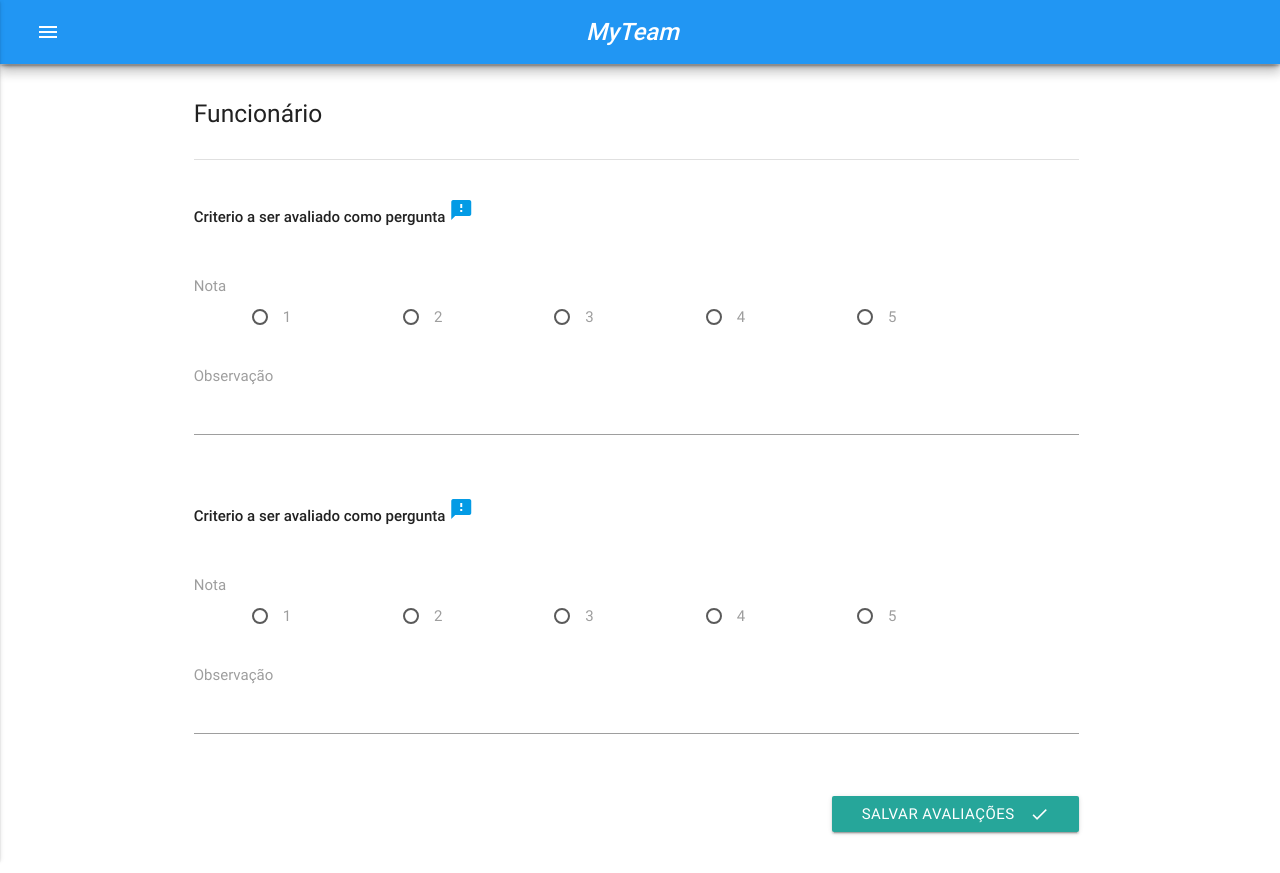
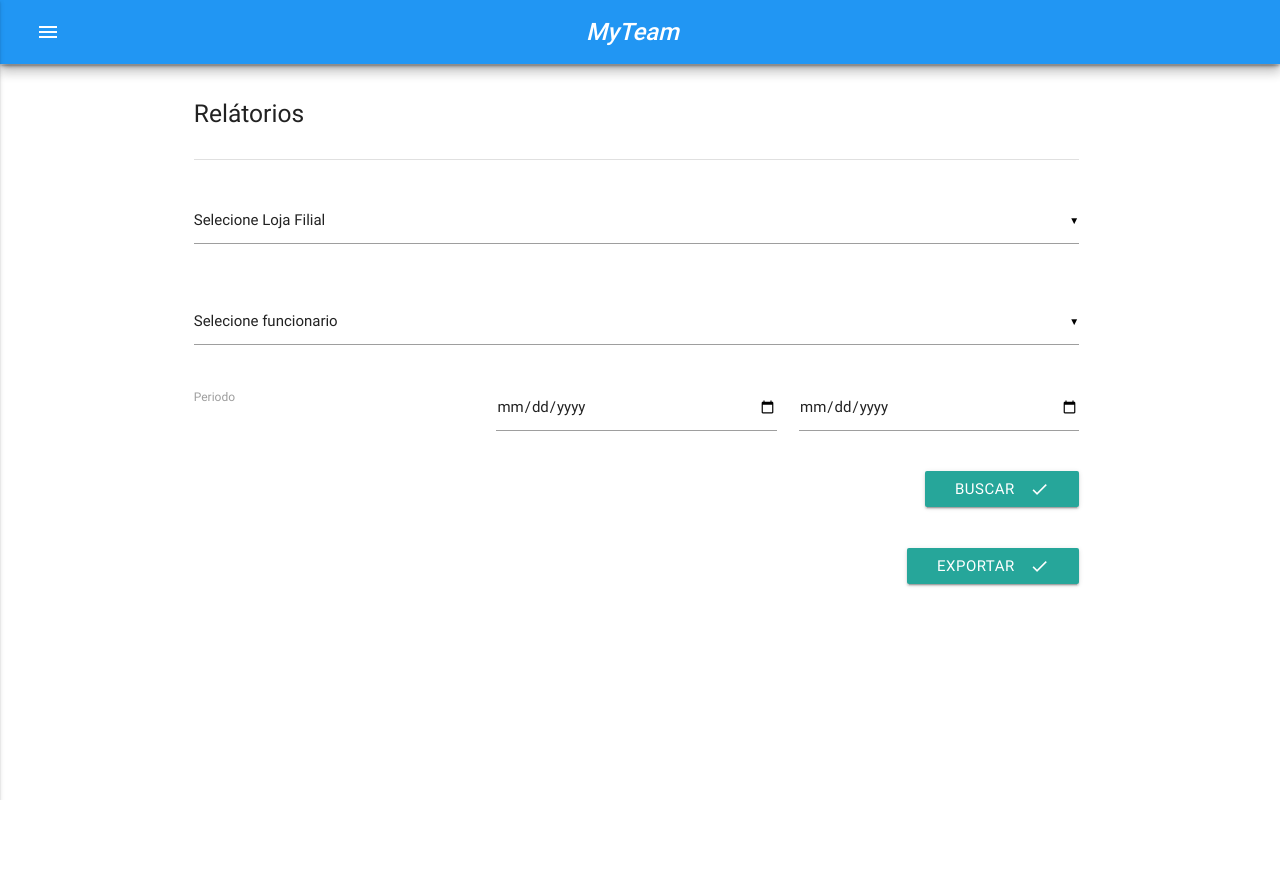
Before and after one commit to jefersoncunha/AppAvaliacao, a PHP site: page /views/relatorios.php in a window 1280 px wide. After the commit the page ends 800 px from the top, so only its background shows below. Run offline with PHP 8.4, Linux system fonts and the light colour scheme; some libraries are stand-ins or nearby versions.

Commit message:
Criado tela de relatorios

```diff
--- a/views/menu.php
+++ b/views/menu.php
@@ -8,11 +8,11 @@
             <a href="#!email"><span class="white-text email">jdandturk@gmail.com</span></a>
         </div></li>
     <!--<li><a href="#!"><i class="material-icons">cloud</i>Avaliações</a></li>-->
-    <li><a href="home.php">Inicio</a></li>
+    <li><a href="home.php"><i class="material-icons"> home</i>Inicio</a></li>
     <li><div class="divider"></div></li>
 
     <li><a href="list_aval_filial.php"><i class="material-icons"> toc</i>Avaliações</a></li>
-    <li><a href="#!"><i class="material-icons"> assessment</i>Relatório</a></li>
+    <li><a href="relatorios.php"><i class="material-icons"> assessment</i>Relatório</a></li>
     <li><div class="divider"></div></li>
     <li class="menu-opcao">Funcionário</li>
     <li><a href="new_funcio.php" class="menu-opcao"><i class="material-icons"> add</i>Novo</a></li>
--- a/views/relatorios.php
+++ b/views/relatorios.php
@@ -8,127 +8,110 @@
         <link type="text/css" rel="stylesheet" href="../css/meu_css.css"  media="screen,projection"/>
         <!--Let browser know website is optimized for mobile-->
         <meta name="viewport" content="width=device-width, initial-scale=1.0"/>
+        <script type="text/javascript" src="../js/jquery-3.2.1.js"></script>
+        <script type="text/javascript" src="../js/materialize.min.js"></script>
+        <script type="text/javascript" src="https://www.gstatic.com/charts/loader.js"></script>
+        <script type="text/javascript">
+            google.charts.load('current', {'packages': ['line']});
+            google.charts.setOnLoadCallback(drawChart);
 
+            function drawChart() {
 
+                var data = new google.visualization.DataTable();
+                data.addColumn('number', 'Dia');
+                data.addColumn('number', 'Funcionario 1');
+
+                data.addRows([
+                    [1, 1],
+                    [2, 2],
+                    [3, 3],
+                    [4, 4],
+                    [5, 1],
+                    [6, 5],
+                    [7, 3],
+                    [8, 5],
+                    [9, 5],
+                    [10, 4],
+                    [11, 4],
+                    [12, 2],
+                    [13, 2],
+                    [14, 4]
+                ]);
+
+                var options = {
+                    chart: {
+                        title: 'Grafico ',
+
+                    },
+                    width: 800,
+                    height: 400,
+                    axes: {
+                        x: {
+                            0: {side: 'top'}
+                        }
+                    }
+                };
+
+                var chart = new google.charts.Line(document.getElementById('line_top_x'));
+
+                chart.draw(data, google.charts.Line.convertOptions(options));
+            }
+
+            // dropdows
+            $(document).ready(function () {
+                $('select').material_select();
+            });
+
+        </script>
     </head>
-
     <body>
         <?php include 'menu.php'; ?>
         <div  class="container">
             <div class="row">
                 <div class="account-wall" >
-                    <strong><h5> Funcionário</h5></strong>
+                    <strong><h5> Relátorios</h5></strong>
                     <br>
-
                     <div class="divider"></div>
                     <br>
-                    <!--INICIO DO FOR-->
-                    <form class="avaliacao-form" method="post">
                     <div class="row">
-                        <div class="col s12">
-                            <p>
-                            <strong>Criterio a ser avaliado como pergunta</strong>
-                            <a class="tooltipped" data-position="bottom" data-delay="5" data-tooltip="Aqui sera um desrição do criterio a ser avaliado">
-                                <i class="material-icons">
-                                    feedback
-                                </i>
-                            </a>
-                                </p>
-                        </div>
-                    </div>
 
-                    <div class='row center-align' >
-
-                        <div class='input-field col s12 m2 l2 '>
-                            <label>Nota</label>
-                        </div>
-                            <div class="section"></div>
-
-
-                        <div class='input-field col s2 m2 l2'>
-                            <input class='validate' type="radio" name="nota" id="1" />
-                            <label for="1">1</label>
-                        </div>
-
-                        <div class='input-field col s2 m2 l2'>
-                            <input class='validate' type="radio" name="nota" id="2" />
-                            <label for="2">2</label>
-                        </div>
-                        <div class='input-field col s2 m2 l2'>
-                            <input class='validate' type="radio" name="nota" id="3" />
-                            <label for="3">3</label>
-                        </div>
-                        <div class='input-field col s2 l2'>
-                            <input class='validate' type="radio" name="nota" id="4" />
-                            <label for="4">4</label>
-                        </div>
-                        <div class='input-field col s2 m2 l2'>
-                            <input class='validate' type="radio" name="nota" id="5" />
-                            <label for="5">5</label>
+                        <div class='input-field col s12 '>
+                            <select>
+                                <option value="" disabled selected>Selecione Loja Filial</option>
+                                <option value="1">Loja 1</option>
+                                <option value="2">Loja 2</option>
+                                <option value="3">Loja 3</option>
+                            </select>
                         </div>
                     </div>
                     <div class="row">
-                        <div class="input-field col s12">
-                            <textarea id="obs" class="materialize-textarea"></textarea>
-                            <label for="obs">Observação</label>
-                        </div>
-                    </div>
+                        <div class='input-field col s12'>
 
-
-                    <div class="row">
-                        <div class="col s12">
-                            <p>
-                            <strong>Criterio a ser avaliado como pergunta</strong>
-                            <a class="tooltipped" data-position="bottom" data-delay="5" data-tooltip="Aqui sera um desrição do criterio a ser avaliado">
-                                <i class="material-icons">
-                                    feedback
-                                </i>
-                            </a>
-                                </p>
-                        </div>
-                    </div>
-
-                    <div class='row center-align' >
-
-                        <div class='input-field col s12 m2 l2 '>
-                            <label>Nota</label>
-                        </div>
-                        <div class="section"></div>
-
-                        <div class='input-field col s2 m2 l2'>
-                            <input class='validate' type="radio" name="nota1" id="11" />
-                            <label for="11">1</label>
-                        </div>
-
-                        <div class='input-field col s2 m2 l2'>
-                            <input class='validate' type="radio" name="nota1" id="22" />
-                            <label for="22">2</label>
-                        </div>
-                        <div class='input-field col s2 m2 l2'>
-                            <input class='validate' type="radio" name="nota1" id="33" />
-                            <label for="33">3</label>
-                        </div>
-                        <div class='input-field col s2 l2'>
-                            <input class='validate' type="radio" name="nota1" id="44" />
-                            <label for="44">4</label>
-                        </div>
-                        <div class='input-field col s2 m2 l2'>
-                            <input class='validate' type="radio" name="nota1" id="55" />
-                            <label for="55">5</label>
+                            <select>
+                                <option value="" disabled selected>Selecione funcionario</option>
+                                <option value="1">Todos</option>
+                                <option value="2">Funcionario 1</option>
+                                <option value="3">Funcionario 2</option>
+                            </select>
                         </div>
                     </div>
                     <div class="row">
-                        <div class="input-field col s12">
-                            <textarea id="obs" class="materialize-textarea"></textarea>
-                            <label for="obs">Observação</label>
+
+                        <div class="col s12 l4 m4">
+                            <label>Periodo</label>
+                        </div>
+                        <div class="col s12 l4 m4">
+                            <input type="date" class="datepicker">
+                        </div>
+                        <div class="col s12 l4 m4">
+                            <input type="date" class="datepicker">
                         </div>
                     </div>
-
                     <div class="row">
-                            <div class=" input-field  col s12 m12 l12 ">
+                        <div class=" col s12 m12 l12 ">
 
                             <div class="right">
-                                    <button class="btn waves-effect waves-rigth" type="submit" name="action">Salvar Avaliações
+                                <button class="btn waves-effect waves-rigth" type="submit" name="action">Buscar
                                     <i class="material-icons right">done</i>
                                 </button>
                             </div>
@@ -136,15 +119,31 @@
                         </div>
 
                     </div>
-                        </form>
+                    <div class="row">
+                        <div class="col s12">
+                            <div id="line_top_x"></div>
+                        </div>
+                    </div>
+                    <div class="row">
+                        <div class=" col s12 m12 l12 ">
+
+                            <div class="right">
+                                <button class="btn waves-effect waves-rigth" type="submit" name="action">Exportar
+                                    <i class="material-icons right">done</i>
+                                </button>
+                            </div>
+
+                        </div>
+
+                    </div>
+
+
                 </div>
             </div>
             <?php include 'footer.php'; ?>
 
         </div>
         <!--Import jQuery before materialize.js-->
-        <script type="text/javascript" src="../js/jquery-3.2.1.js"></script>
-        <script type="text/javascript" src="../js/materialize.min.js"></script>
         <script type="text/javascript" src="../js/meu_estilo.js"></script>
 
     </body>
--- a/views/singup.php
+++ b/views/singup.php
@@ -65,7 +65,7 @@
                             <div class=" col s12 m12 l12 ">
 
                                 <div class="right">
-                                    <button class="btn waves-effect waves-rigth" type="submit" name="action" style="background-color: #1398d8;">Salvar
+                                    <button class="btn waves-effect waves-rigth" type="submit" name="action">Salvar
                                         <i class="material-icons right">send</i>
                                     </button>
                                 </div>
```
Also changed, not shown: views/avaliacao.php (+6 -8 lines), views/list_aval_filial.php (+7 -5 lines), views/list_aval_funcio.php (+14 -16 lines), views/new_funcio.php (+2 -7 lines). Lines whose indentation alone changed are shown as unchanged.
